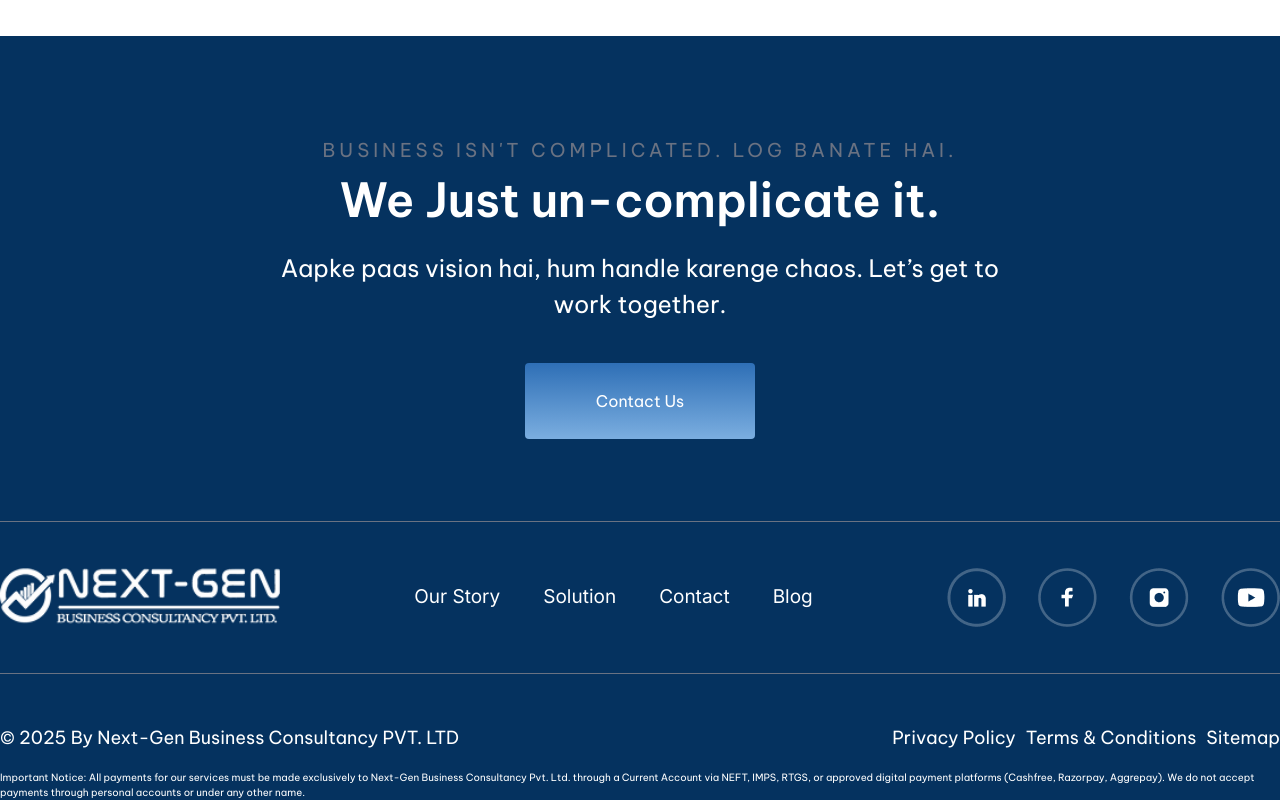
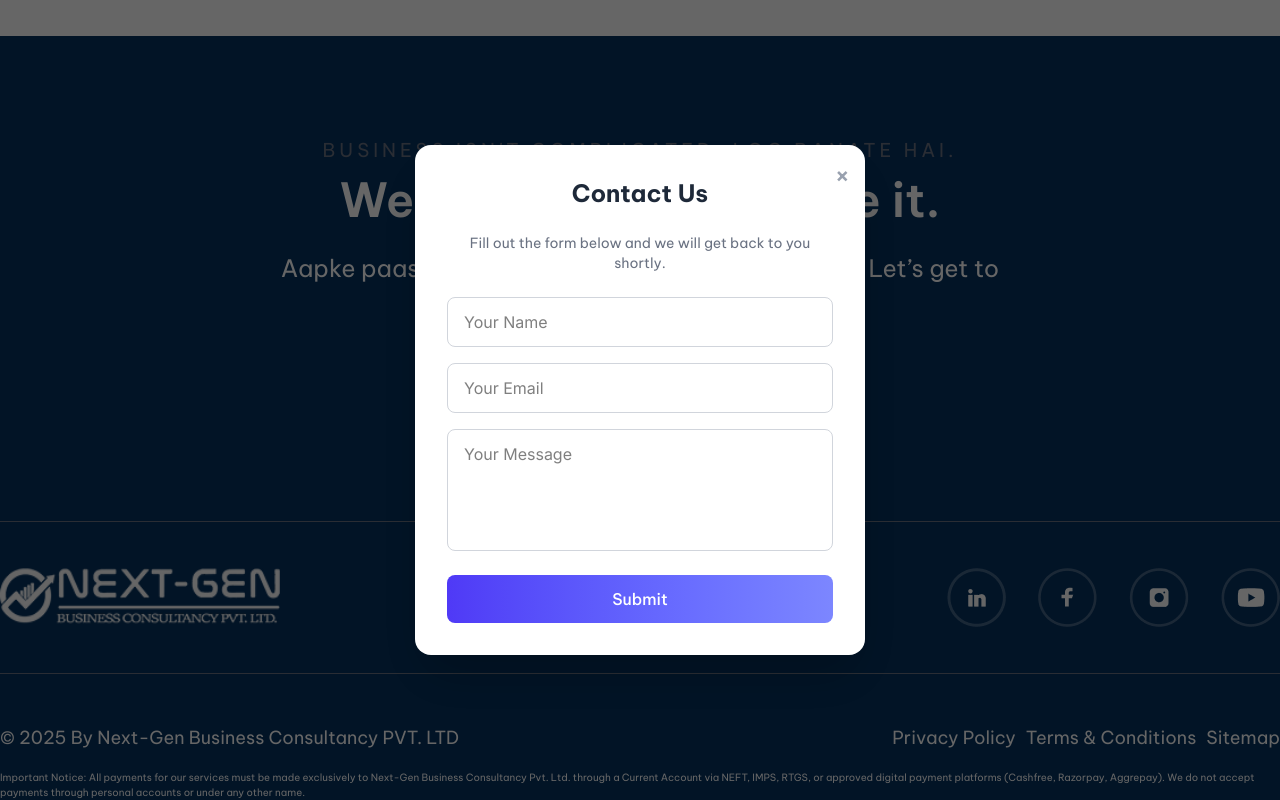
Before and after one commit to makwana-chirag/next-gen-website, a Next.js app: page / in a window 1280 px wide. Both pictures are taken after a click on the button "Contact Us". Shown: the part 6121-6921 px from the top of the page. Built offline with nearby package versions, Linux system fonts and the light colour scheme; a web font is replaced by a local one.

Commit message:
inquiery form created

```diff
--- a/package.json
+++ b/package.json
@@ -9,11 +9,15 @@
   },
   "dependencies": {
     "@heroicons/react": "^2.2.0",
+    "axios": "^1.11.0",
+    "formik": "^2.4.6",
     "framer-motion": "^12.23.12",
     "next": "15.5.2",
     "react": "19.1.0",
     "react-dom": "19.1.0",
-    "react-icons": "^5.5.0"
+    "react-icons": "^5.5.0",
+    "react-toastify": "^11.0.5",
+    "yup": "^1.7.0"
   },
   "devDependencies": {
     "@tailwindcss/postcss": "^4",
--- a/src/modules/ContactUs/ContactUs.jsx
+++ b/src/modules/ContactUs/ContactUs.jsx
@@ -1,12 +1,49 @@
-import React from "react";
+"use client";
+
+import React, { useState } from "react";
 import { Be_Vietnam_Pro } from "next/font/google";
+import { Formik, Form, Field, ErrorMessage } from "formik";
+import * as Yup from "yup";
+import axios from "axios";
+import { ToastContainer, toast } from "react-toastify";
+import "react-toastify/dist/ReactToastify.css";
 
 const beVietnam = Be_Vietnam_Pro({
   subsets: ["latin"],
   weight: ["100", "200", "300", "400", "500", "600", "700", "800", "900"],
   variable: "--font-be-vietnam",
 });
+
 export const ContactUs = () => {
+  const [modalOpen, setModalOpen] = useState(false);
+
+  const initialValues = {
+    name: "",
+    email: "",
+    message: "",
+  };
+
+  const validationSchema = Yup.object({
+    name: Yup.string().required("Name is required"),
+    email: Yup.string().email("Invalid email").required("Email is required"),
+    message: Yup.string().required("Message is required"),
+  });
+
+  const handleSubmit = async (values, { resetForm }) => {
+    try {
+      const res = await axios.post("http://localhost:4000/inquiries", values);
+      if (res.data.success) {
+        toast.success("Inquiry submitted successfully!");
+        resetForm();
+        setModalOpen(false);
+      } else {
+        toast.error("Failed to submit inquiry.");
+      }
+    } catch (err) {
+      toast.error("Something went wrong. Please try again.");
+    }
+  };
+
   return (
     <div className="flex flex-col justify-center items-center !mt-[100px]">
       <p
@@ -27,7 +64,9 @@ export const ContactUs = () => {
           together.
         </p>
       </div>
+
       <button
+        onClick={() => setModalOpen(true)}
         className={`${beVietnam.className} !text-white !px-[71px] !py-[26px] !mt-10 !mb-8 !rounded-[4px] !font-normal`}
         style={{
           background: "linear-gradient(180deg, #2E6FB6 0%, #7BAEE0 100%)",
@@ -35,6 +74,89 @@ export const ContactUs = () => {
       >
         Contact Us
       </button>
+
+      {modalOpen && (
+        <div className="!fixed !inset-0 !flex !items-center !justify-center !bg-black/60 !z-50">
+          <div className="!bg-white !rounded-2xl !shadow-2xl !w-[450px] !p-8 !relative !flex !flex-col !gap-6">
+            {/* Close Button */}
+            <button
+              onClick={() => setModalOpen(false)}
+              className="!absolute !top-4 !right-4 !text-gray-400 hover:!text-gray-700 !text-xl !font-bold"
+            >
+              &times;
+            </button>
+
+            <h2
+              className={`${beVietnam.className} !text-2xl !font-bold !text-center !text-gray-800`}
+            >
+              Contact Us
+            </h2>
+            <p
+              className={`${beVietnam.className} !text-sm !text-gray-500 !text-center`}
+            >
+              Fill out the form below and we will get back to you shortly.
+            </p>
+
+            {/* Form */}
+            <Formik
+              initialValues={initialValues}
+              validationSchema={validationSchema}
+              onSubmit={handleSubmit}
+            >
+              {({ isSubmitting }) => (
+                <Form className="!flex !flex-col !gap-4">
+                  <Field
+                    type="text"
+                    name="name"
+                    placeholder="Your Name"
+                    className="!w-full !px-4 !py-3 !border !border-gray-300 !rounded-lg !focus:!ring-2 !focus:!ring-indigo-400 !focus:!outline-none"
+                  />
+                  <ErrorMessage
+                    name="name"
+                    component="div"
+                    className="!text-red-500 !text-sm !mt-1"
+                  />
+
+                  <Field
+                    type="email"
+                    name="email"
+                    placeholder="Your Email"
+                    className="!w-full !px-4 !py-3 !border !border-gray-300 !rounded-lg !focus:!ring-2 !focus:!ring-indigo-400 !focus:!outline-none"
+                  />
+                  <ErrorMessage
+                    name="email"
+                    component="div"
+                    className="!text-red-500 !text-sm !mt-1"
+                  />
+
+                  <Field
+                    as="textarea"
+                    name="message"
+                    placeholder="Your Message"
+                    rows="4"
+                    className="!w-full !px-4 !py-3 !border !border-gray-300 !rounded-lg !resize-none !focus:!ring-2 !focus:!ring-indigo-400 !focus:!outline-none"
+                  />
+                  <ErrorMessage
+                    name="message"
+                    component="div"
+                    className="!text-red-500 !text-sm !mt-1"
+                  />
+
+                  <button
+                    type="submit"
+                    disabled={isSubmitting}
+                    className={`${beVietnam.className} !mt-2 !px-6 !py-3 !bg-gradient-to-r !from-indigo-600 !to-indigo-400 !text-white !rounded-lg !font-medium hover:!brightness-110 !transition !duration-300`}
+                  >
+                    {isSubmitting ? "Submitting..." : "Submit"}
+                  </button>
+                </Form>
+              )}
+            </Formik>
+          </div>
+        </div>
+      )}
+
+      <ToastContainer position="top-right" autoClose={3000} />
     </div>
   );
 };
```
Also changed, not shown: 1 other file (tests, documents, lock files or other folders).
